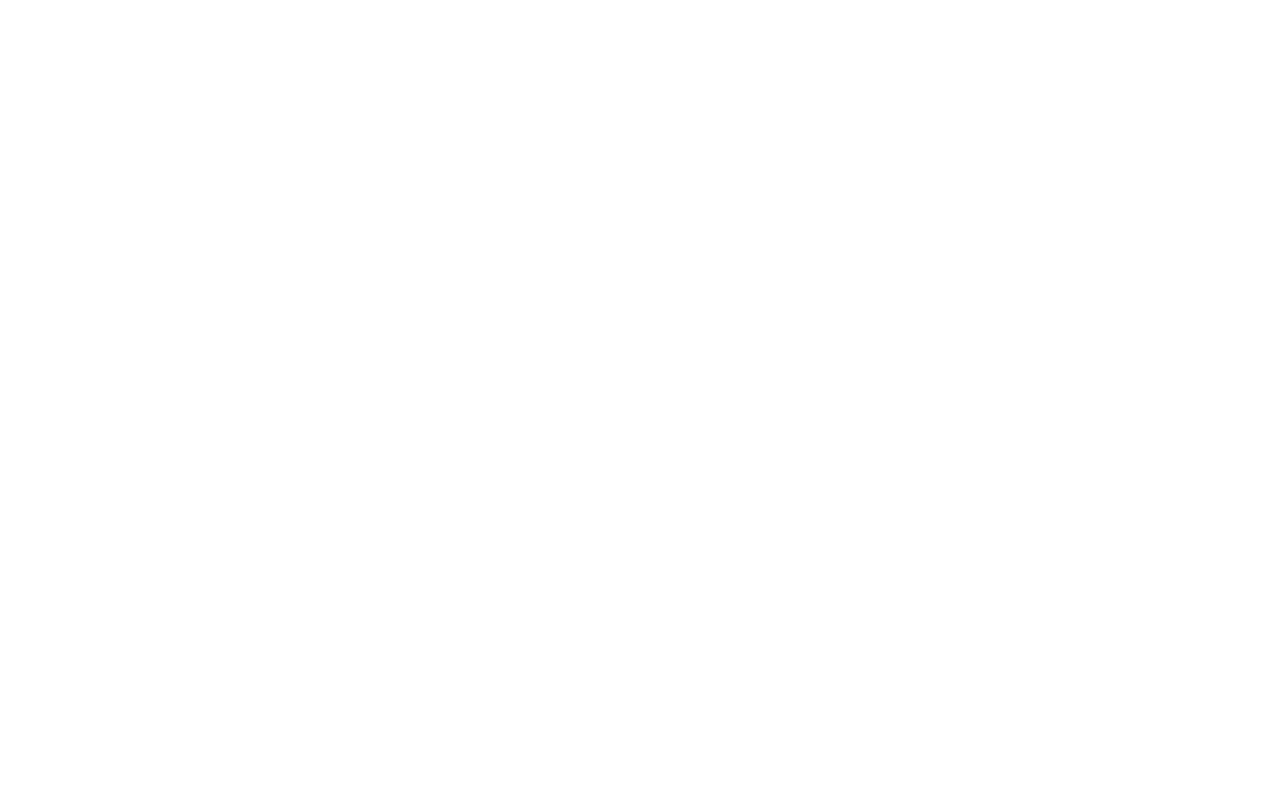
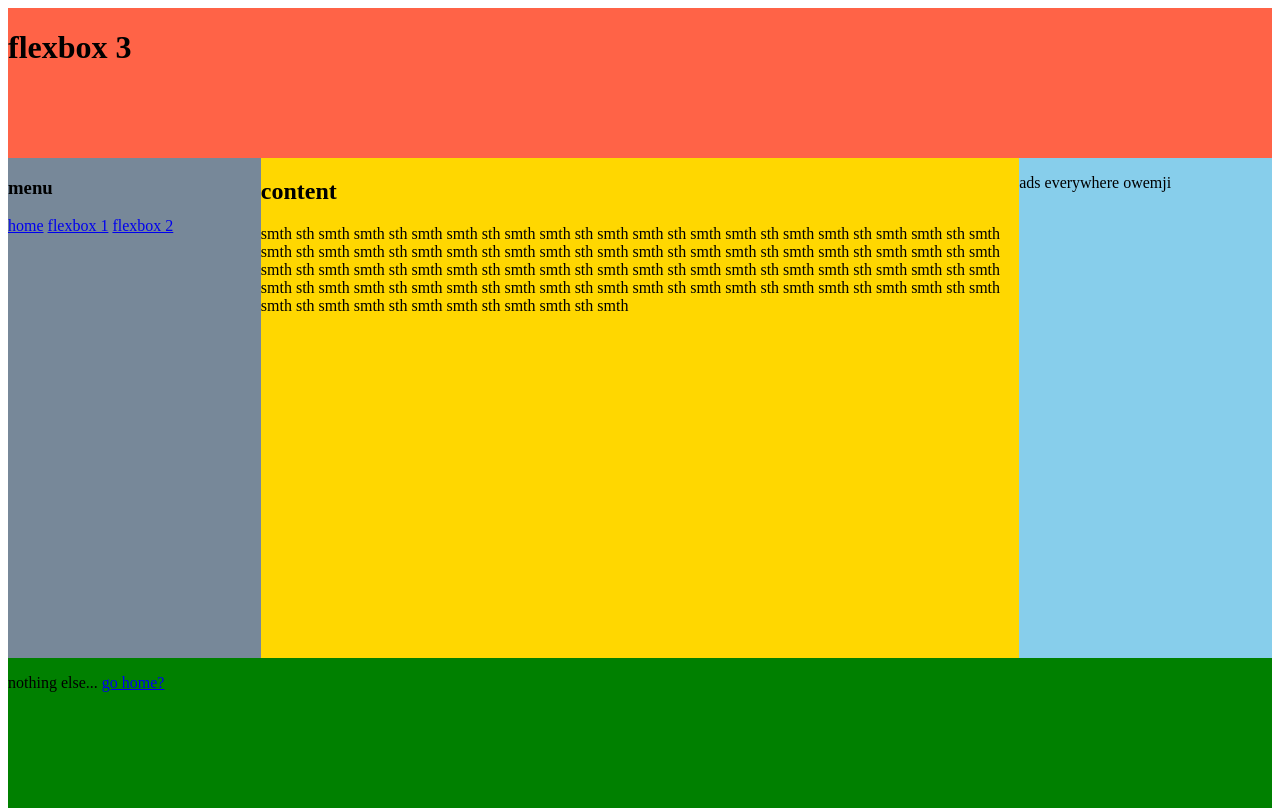
Before and after one commit to shaikhsheza/flexboxlabs, a plain HTML site: page html/flexbox3.html in a window 1280 px wide. Drawn offline with Linux system fonts and the light colour scheme.

Commit message:
in flexbox3.html, i added content within the containers to finally test the css/flexbox stuff.
in style3.css, i made a few edits to colors first. important stuff:
--- i made the container class a flexbox that aligns content in a column.
--- header and footer height: 150px no changing size. so footer will disappear as you decrease window height
--- center container flex ratio 1, in row format
--- nav and aside inside center shrink and grow with ratio 1, while main does with ratio 3

```diff
--- a/css/style3.css
+++ b/css/style3.css
@@ -7,7 +7,7 @@ html, body{
 }
 
 .yellow{
-    background-color: palegoldenrod;
+    background-color: gold;
 }
 
 .blue{
@@ -15,9 +15,35 @@ html, body{
 }
 
 .grey{
-    background-color: slategrey;
+    background-color: lightslategray;
 }
 
-.purple{
-    background-color: slateblue;
+.green{
+    background-color: green;
 }
+
+.container{
+    min-height: 100%;
+    display: flex;
+    flex-direction: column;
+}
+
+header, footer{
+    flex: 0 0 150px;
+}
+
+main{
+    flex: 3;
+}
+
+nav, aside{
+    flex: 1;
+}
+
+.center{
+    display: flex;
+    flex: 1;
+    flex-direction: row;
+    align-items: stretch;
+    justify-content: center;
+}
--- a/html/flexbox3.html
+++ b/html/flexbox3.html
@@ -4,27 +4,31 @@
     <meta charset="UTF-8">
     <meta name="viewport" content="width=device-width, initial-scale=1.0">
     <title>Document</title>
-    <link rel="stylesheet" type="text/css" href="../css/style2.css"/>
+    <link rel="stylesheet" type="text/css" href="../css/style3.css"/>
 </head>
 
 <body>
     <div class="container">
         <header class="red">
-
+            <h1>flexbox 3</h1>
         </header>
         <div class="center">
             <nav class="grey">
-
+                <h3>menu</h3>
+                <a href="../index.html">home</a>
+                <a href="flexbox1.html">flexbox 1</a>
+                <a href="flexbox2.html">flexbox 2</a>
             </nav>
             <main class="yellow">
-
+                <h2>content</h2>
+                <p>smth sth smth smth sth smth smth sth smth smth sth smth smth sth smth smth sth smth smth sth smth smth sth smth smth sth smth smth sth smth smth sth smth smth sth smth smth sth smth smth sth smth smth sth smth smth sth smth smth sth smth smth sth smth smth sth smth smth sth smth smth sth smth smth sth smth smth sth smth smth sth smth smth sth smth smth sth smth smth sth smth smth sth smth smth sth smth smth sth smth smth sth smth smth sth smth smth sth smth smth sth smth smth sth smth smth sth smth </p>
             </main>
             <aside class="blue">
-
+                <p>ads everywhere owemji</p>
             </aside>
         </div>
-        <footer class="purple">
-
+        <footer class="green">
+            <p>nothing else... <a href="../index.html">go home?</a></p>
         </footer>
     </div>
 </body>
```
